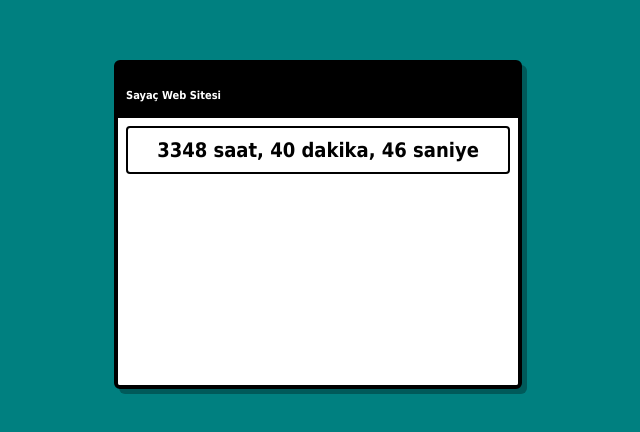
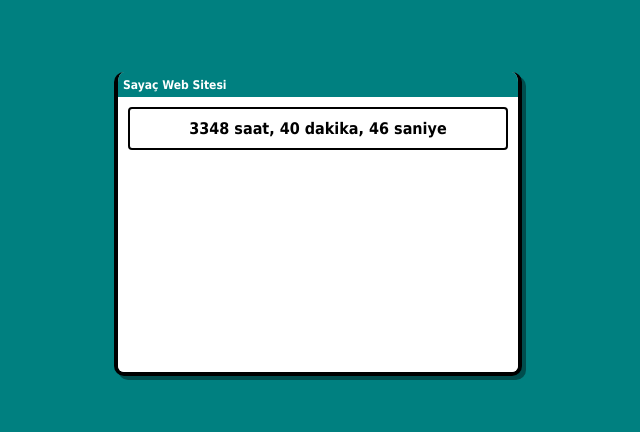
Before and after one commit to idkwhocare/1mart, a plain HTML site: page index.html in a window 1280 px wide. Shown: the part 184-616 px from the top of the page, without its empty margins (322-962 px from the left). Drawn offline with Linux system fonts and the light colour scheme.

Commit message:
Update index.html

```diff
--- a/index.html
+++ b/index.html
@@ -19,32 +19,34 @@
       height: 300px;
       background-color: #c0c0c0;
       border: 4px solid #000000;
-      border-top-width: 25px;
-      border-radius: 6px;
-      box-shadow: 5px 5px 0px rgba(0, 0, 0, 0.3);
+      border-top: none;
+      border-radius: 10px;
+      box-shadow: 4px 4px 0px rgba(0, 0, 0, 0.4);
       overflow: hidden;
     }
 
-    .window-bar {
+    .title-bar {
       position: relative;
       width: 100%;
       height: 25px;
-      background-color: #000000;
-      padding: 4px 8px;
+      background-color: #008080;
+      display: flex;
+      align-items: center;
+      padding: 0 5px;
       color: #ffffff;
+      font-size: 12px;
       font-weight: bold;
-      font-size: 11px;
     }
 
     .window-content {
-      padding: 8px;
+      padding: 10px;
+      height: calc(100% - 25px);
       background-color: #ffffff;
-      height: calc(100% - 25px);
-      overflow-y: auto;
+      overflow: auto;
     }
 
     .counter {
-      font-size: 20px;
+      font-size: 16px;
       font-weight: bold;
       text-align: center;
       padding: 10px;
@@ -59,7 +61,7 @@
 </head>
 <body>
   <div class="window">
-    <div class="window-bar">Sayaç Web Sitesi</div>
+    <div class="title-bar">Sayaç Web Sitesi</div>
     <div class="window-content">
       <div class="counter">0 saat, 0 dakika, 0 saniye</div>
     </div>
```
